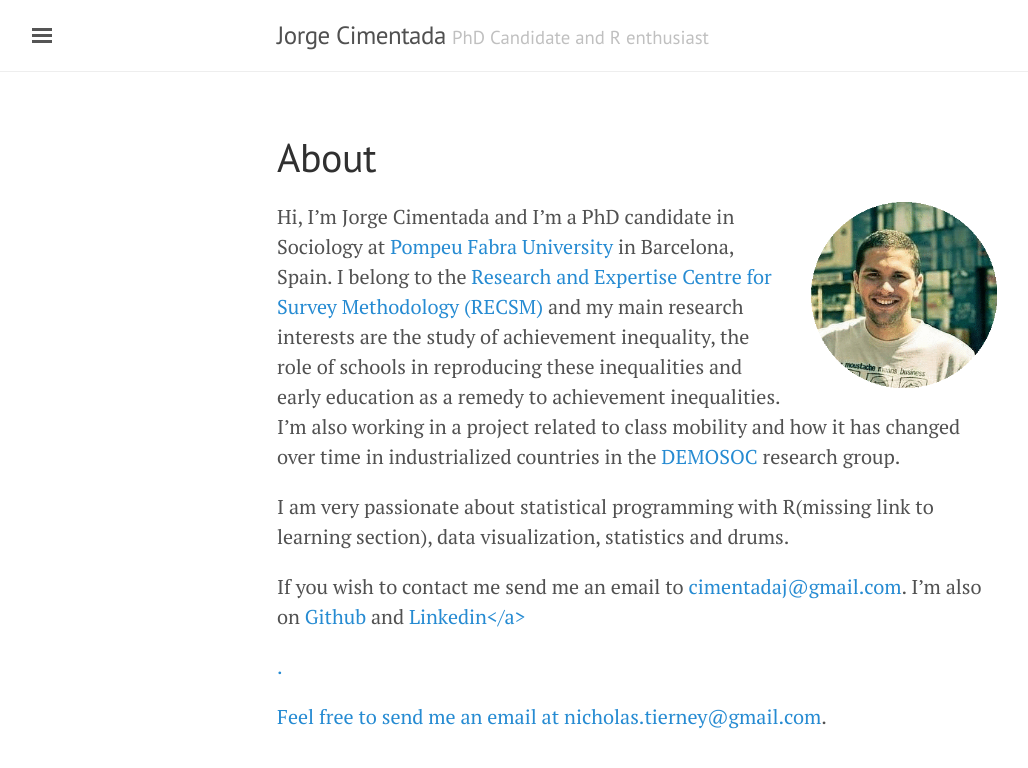
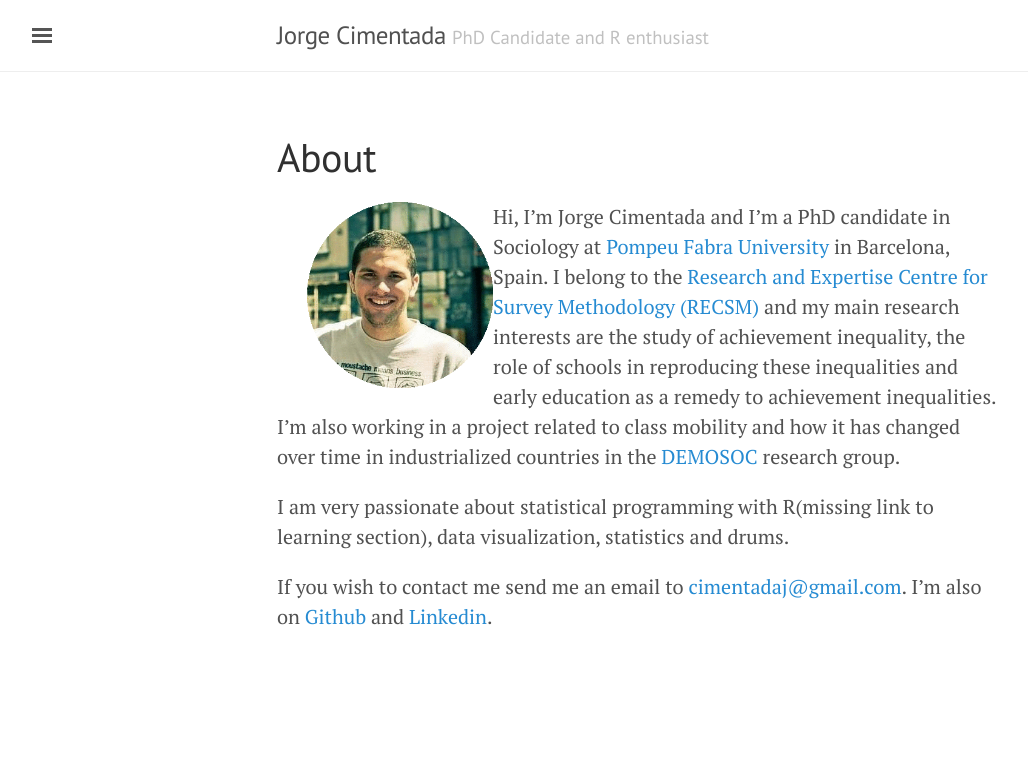
Before and after one commit to sorribas/cimentadaj.github.io, a Jekyll site: the page built from about.md, in a window 1280 px wide. Shown: the top 768 px of the page, without its empty margins (3-1031 px from the left). Built offline with Jekyll 4.4.1, drawn with Linux system fonts in a browser that asks for light colours.

Commit message:
Fixed about me typos

```diff
--- a/about.md
+++ b/about.md
@@ -6,15 +6,13 @@ title: About
 
 <p>
 <div style="width: auto">
-<img src="/pics/personal_pic.png" alt="Me." style="float: right; width: 30%;max-height: 30%; PADDING-LEFT: 30px"/>
+<img src="/pics/personal_pic.png" alt="Me." style="float: left; width: 30%;max-height: 30%; PADDING-LEFT: 30px"/>
 <p>
 
 <!-- above code nabbed from http://stackoverflow.com/questions/7177881/how-can-i-put-css-and-html-code-in-the-same-file and http://support2.constantcontact.com/articles/FAQ/3637 -->
 
 <p>Hi, I’m Jorge Cimentada and I’m a PhD candidate in Sociology at <a href="https://www.upf.edu/en/web/politiques/home"> Pompeu Fabra University</a> in Barcelona, Spain. I belong to the <a href="https://www.upf.edu/survey/"> Research and Expertise Centre for Survey Methodology (RECSM)</a> and my main research interests are the study of achievement inequality, the role of schools in reproducing these inequalities and early education as a remedy to achievement inequalities. I’m also working in a project related to class mobility and how it has changed over time in industrialized countries in the <a href="https://www.upf.edu/web/demosoc/"> DEMOSOC</a> research group. <p>
 
-<p> I am very passionate about statistical programming with R(missing link to learning section), data visualization, statistics and drums. <p>
+<p> I am very passionate about statistical programming with R(missing link to learning section), data visualization, statistics and drums.<p>
 
-<p> If you wish to contact me send me an email to <a href="mailto:cimentadaj@gmail.com"> cimentadaj@gmail.com</a>. I’m also on <a href= "https://github.com/cimentadaj"> Github </a> and <a href = "https://www.linkedin.com/in/jorge-cimentada-1740877a"/> Linkedin</a> <p>.
-
-<p>Feel free to send me an email at <a href="mailto:nicholas.tierney@gmail.com">nicholas.tierney@gmail.com</a>.</p>
+<p> If you wish to contact me send me an email to <a href="mailto:cimentadaj@gmail.com"> cimentadaj@gmail.com</a>. I’m also on <a href= "https://github.com/cimentadaj"> Github </a> and <a href = "https://www.linkedin.com/in/jorge-cimentada-1740877a/">Linkedin</a>.<p>
```
